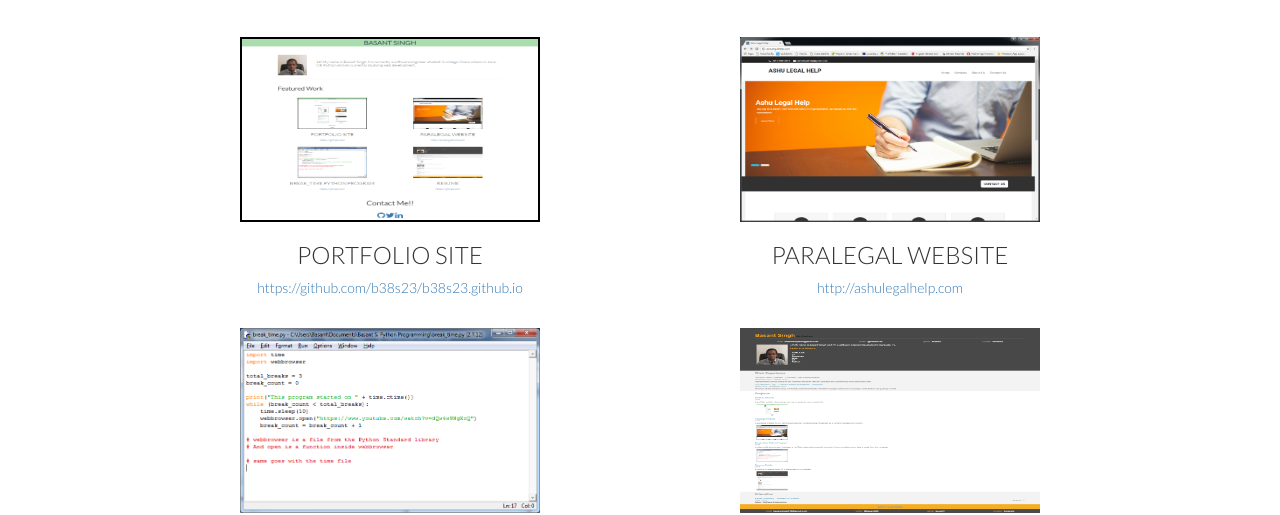
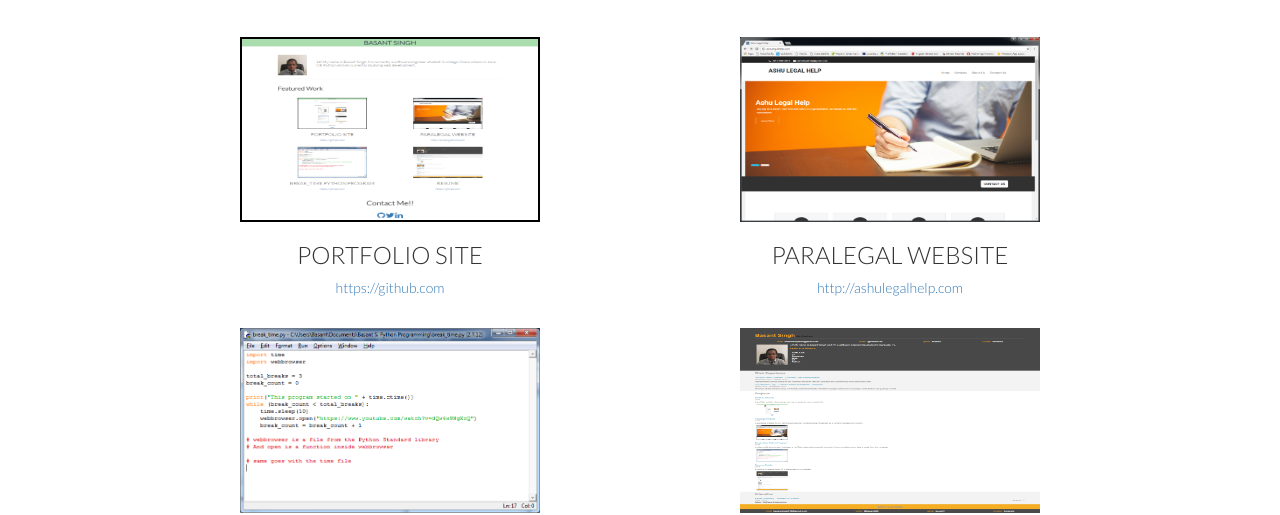
Before and after one commit to b38s23/b38s23.github.io, a plain HTML site: page index.html in a window 1280 px wide. Shown: the part 315-830 px from the top of the page. Drawn offline with Linux system fonts and the light colour scheme.

Commit message:
minor update to link address

```diff
--- a/index.html
+++ b/index.html
@@ -42,7 +42,7 @@
             <div class="col-md-6">
                 <img class="img-responsive project-photos portfolio" src="images/portfolio-site.png" alt="Portfolio Site">
                 <h3 class="text-uppercase">Portfolio Site</h3>
-                <p class="github-link"><a href="https://github.com" target="_blank">https://github.com/b38s23/b38s23.github.io</a></p>
+                <p class="github-link"><a href="https://github.com/b38s23/b38s23.github.io" target="_blank">https://github.com</a></p>
             </div>
             <div class="col-md-6">
                 <img class="img-responsive project-photos" src="images/paralegal-website.png" alt="Paralegal Website">
```
